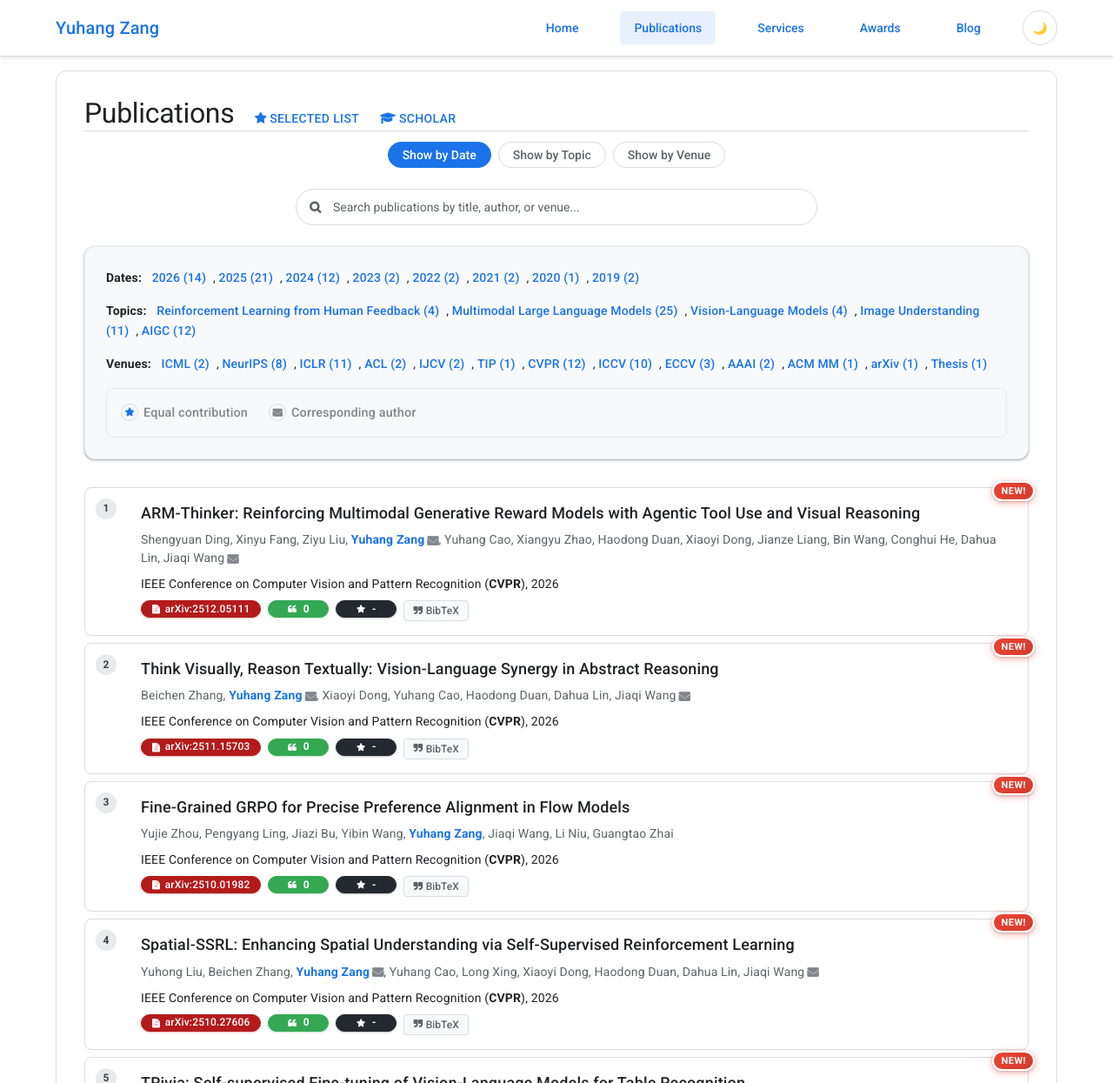
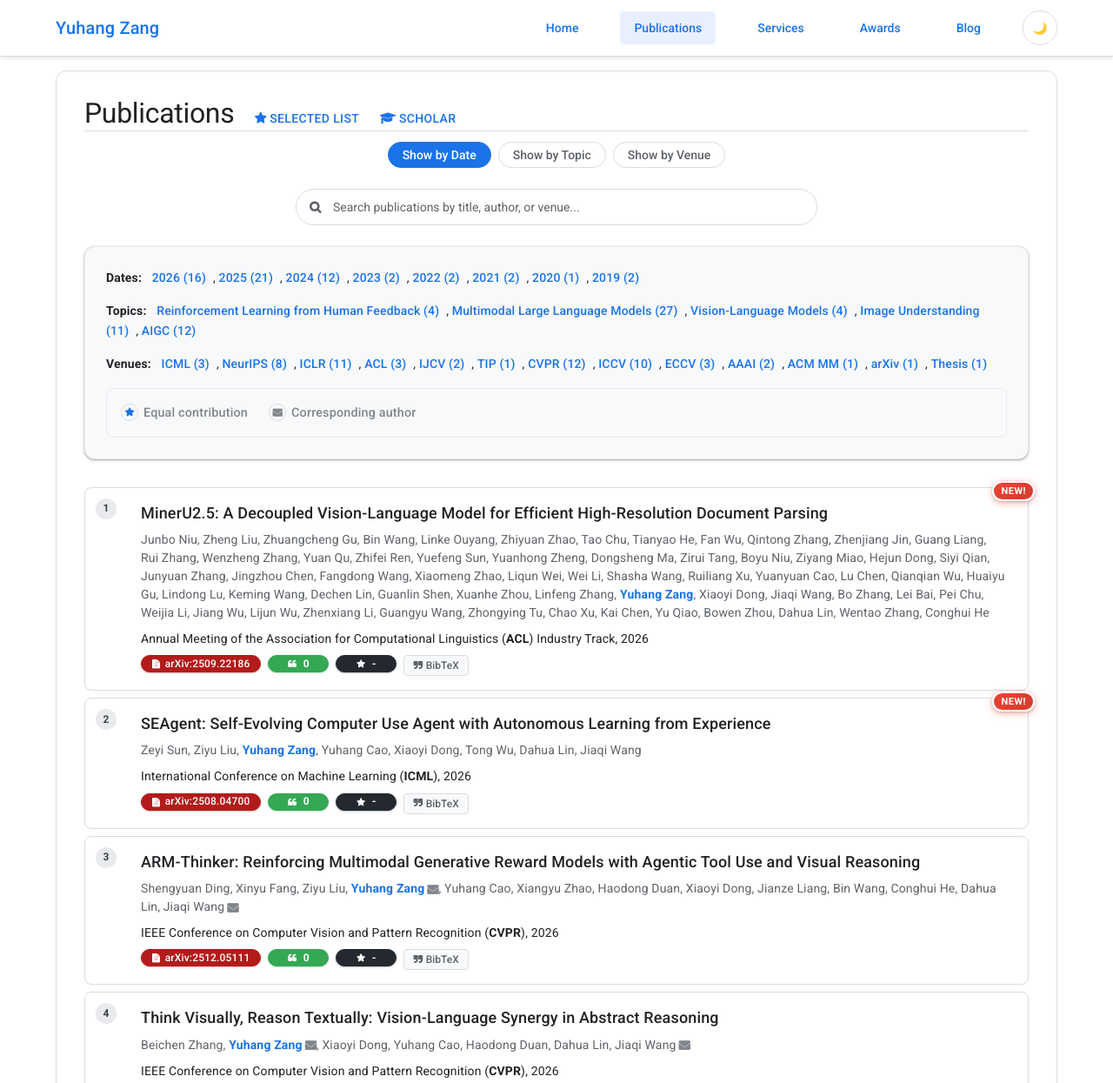
Before and after one commit to yuhangzang/yuhangzang.github.io, a plain HTML site: page research.html in a window 1280 px wide. Shown: the top 1245 px of the page at 87% size. Drawn offline with Linux system fonts and the light colour scheme; no server answers; a web font is replaced by a local one.

Commit message:
Add MinerU2.5 and SEAgent publications

```diff
--- a/research.html
+++ b/research.html
@@ -231,8 +231,51 @@
 
             <div id="papers-container">
 
+          <div class="paper-card" data-year="2026" data-topic="Multimodal Large Language Models" data-venue="ACL">
+            <div class="new-badge">New!</div>
+            <div class="paper-content">
+              <div class="paper-info">
+                <papertitle>MinerU2.5: A Decoupled Vision-Language Model for Efficient High-Resolution Document Parsing</papertitle>
+                <div class="author-names">Junbo Niu, Zheng Liu, Zhuangcheng Gu, Bin Wang, Linke Ouyang, Zhiyuan Zhao, Tao Chu, Tianyao He, Fan Wu, Qintong Zhang, Zhenjiang Jin, Guang Liang, Rui Zhang, Wenzheng Zhang, Yuan Qu, Zhifei Ren, Yuefeng Sun, Yuanhong Zheng, Dongsheng Ma, Zirui Tang, Boyu Niu, Ziyang Miao, Hejun Dong, Siyi Qian, Junyuan Zhang, Jingzhou Chen, Fangdong Wang, Xiaomeng Zhao, Liqun Wei, Wei Li, Shasha Wang, Ruiliang Xu, Yuanyuan Cao, Lu Chen, Qianqian Wu, Huaiyu Gu, Lindong Lu, Keming Wang, Dechen Lin, Guanlin Shen, Xuanhe Zhou, Linfeng Zhang, <span class="author-highlight">Yuhang Zang</span>, Xiaoyi Dong, Jiaqi Wang, Bo Zhang, Lei Bai, Pei Chu, Weijia Li, Jiang Wu, Lijun Wu, Zhenxiang Li, Guangyu Wang, Zhongying Tu, Chao Xu, Kai Chen, Yu Qiao, Bowen Zhou, Dahua Lin, Wentao Zhang, Conghui He</div>
+                <div class="paper-venue">Annual Meeting of the Association for Computational Linguistics (<b>ACL</b>) Industry Track, 2026</div>
+              </div>
+              <div class="paper-badges">
+                <a href="https://arxiv.org/abs/2509.22186" target="_blank" rel="noopener noreferrer" class="arxiv-btn"><i class="fa fa-file-text"></i>arXiv:2509.22186</a>
+                <a href="https://scholar.google.com/citations?view_op=view_citation&hl=en&user=hW23VKIAAAAJ&citation_for_view=hW23VKIAAAAJ:vRqMK49ujn8C" target="_blank" rel="noopener noreferrer" class="citations-btn">
+                  <i class="fa fa-quote-left"></i>
+                  <span class="citation-count show_paper_citations" data="hW23VKIAAAAJ:vRqMK49ujn8C">0</span>
+                </a>
+                <a href="https://github.com/opendatalab/MinerU" class="github-btn" target="_blank" rel="noopener noreferrer" data-repo="opendatalab/MinerU">
+                  <i class="fa fa-star"></i>
+                  <span class="star-count">0</span>
+                </a>
+              </div>
+            </div>
+          </div>
+
+          <div class="paper-card" data-year="2026" data-topic="Multimodal Large Language Models" data-venue="ICML">
+            <div class="new-badge">New!</div>
+            <div class="paper-content">
+              <div class="paper-info">
+                <papertitle>SEAgent: Self-Evolving Computer Use Agent with Autonomous Learning from Experience</papertitle>
+                <div class="author-names">Zeyi Sun, Ziyu Liu, <span class="author-highlight">Yuhang Zang</span>, Yuhang Cao, Xiaoyi Dong, Tong Wu, Dahua Lin, Jiaqi Wang</div>
+                <div class="paper-venue">International Conference on Machine Learning (<b>ICML</b>), 2026</div>
+              </div>
+              <div class="paper-badges">
+                <a href="https://arxiv.org/abs/2508.04700" target="_blank" rel="noopener noreferrer" class="arxiv-btn"><i class="fa fa-file-text"></i>arXiv:2508.04700</a>
+                <a href="https://scholar.google.com/citations?view_op=view_citation&hl=en&user=hW23VKIAAAAJ&citation_for_view=hW23VKIAAAAJ:SP6oXDckpogC" target="_blank" rel="noopener noreferrer" class="citations-btn">
+                  <i class="fa fa-quote-left"></i>
+                  <span class="citation-count show_paper_citations" data="hW23VKIAAAAJ:SP6oXDckpogC">0</span>
+                </a>
+                <a href="https://github.com/SunzeY/SEAgent" class="github-btn" target="_blank" rel="noopener noreferrer" data-repo="SunzeY/SEAgent">
+                  <i class="fa fa-star"></i>
+                  <span class="star-count">0</span>
+                </a>
+              </div>
+            </div>
+          </div>
+
           <div class="paper-card" data-year="2026" data-topic="Multimodal Large Language Models" data-venue="CVPR">
-            <div class="new-badge">New!</div>
             <div class="paper-content">
               <div class="paper-info">
                 <papertitle>ARM-Thinker: Reinforcing Multimodal Generative Reward Models with Agentic Tool Use and Visual Reasoning</papertitle>
@@ -254,7 +297,6 @@
           </div>
 
           <div class="paper-card" data-year="2026" data-topic="Multimodal Large Language Models" data-venue="CVPR">
-            <div class="new-badge">New!</div>
             <div class="paper-content">
               <div class="paper-info">
                 <papertitle>Think Visually, Reason Textually: Vision-Language Synergy in Abstract Reasoning</papertitle>
@@ -276,7 +318,6 @@
           </div>
 
           <div class="paper-card" data-year="2026" data-topic="AIGC" data-venue="CVPR">
-            <div class="new-badge">New!</div>
             <div class="paper-content">
               <div class="paper-info">
                 <papertitle>Fine-Grained GRPO for Precise Preference Alignment in Flow Models</papertitle>
@@ -298,7 +339,6 @@
           </div>
 
           <div class="paper-card" data-year="2026" data-topic="Multimodal Large Language Models" data-venue="CVPR">
-            <div class="new-badge">New!</div>
             <div class="paper-content">
               <div class="paper-info">
                 <papertitle>Spatial-SSRL: Enhancing Spatial Understanding via Self-Supervised Reinforcement Learning</papertitle>
@@ -320,7 +360,6 @@
           </div>
 
           <div class="paper-card" data-year="2026" data-topic="Multimodal Large Language Models" data-venue="CVPR">
-            <div class="new-badge">New!</div>
             <div class="paper-content">
               <div class="paper-info">
                 <papertitle>TRivia: Self-supervised Fine-tuning of Vision-Language Models for Table Recognition</papertitle>
@@ -342,7 +381,6 @@
           </div>
 
           <div class="paper-card" data-year="2026" data-topic="AIGC" data-venue="ICLR">
-            <div class="new-badge">New!</div>
             <div class="paper-content">
               <div class="paper-info">
                 <papertitle>Beyond Fixed: Training-Free Variable-Length Denoising for Diffusion Large Language Models</papertitle>
@@ -364,7 +402,6 @@
           </div>
 
           <div class="paper-card" data-year="2026" data-topic="AIGC" data-venue="ICLR">
-            <div class="new-badge">New!</div>
             <div class="paper-content">
               <div class="paper-info">
                 <papertitle>DiCache: Let Diffusion Model Determine Its Own Cache</papertitle>
@@ -386,7 +423,6 @@
           </div>
 
           <div class="paper-card" data-year="2026" data-topic="Image Understanding" data-venue="ICLR">
-            <div class="new-badge">New!</div>
             <div class="paper-content">
               <div class="paper-info">
                 <papertitle>SeC: Advancing Complex Video Object Segmentation via Progressive Concept Construction</papertitle>
@@ -408,7 +444,6 @@
           </div>
 
           <div class="paper-card" data-year="2026" data-topic="Multimodal Large Language Models" data-venue="ICLR">
-            <div class="new-badge">New!</div>
             <div class="paper-content">
               <div class="paper-info">
                 <papertitle>SIM-CoT: Supervised Implicit Chain-of-Thought</papertitle>
@@ -430,7 +465,6 @@
           </div>
 
           <div class="paper-card" data-year="2026" data-topic="Multimodal Large Language Models" data-venue="ICLR">
-            <div class="new-badge">New!</div>
             <div class="paper-content">
               <div class="paper-info">
                 <papertitle>ScaleCap: Inference-Time Scalable Image Captioning via Dual-Modality Debiasing</papertitle>
@@ -452,7 +486,6 @@
           </div>
 
           <div class="paper-card" data-year="2026" data-topic="Multimodal Large Language Models" data-venue="ICLR">
-            <div class="new-badge">New!</div>
             <div class="paper-content">
               <div class="paper-info">
                 <papertitle>STAR-Bench: Probing Deep Spatio-Temporal Reasoning as Audio 4D Intelligence</papertitle>
@@ -474,7 +507,6 @@
           </div>
 
           <div class="paper-card" data-year="2026" data-topic="Image Understanding" data-venue="ICLR">
-            <div class="new-badge">New!</div>
             <div class="paper-content">
               <div class="paper-info">
                 <papertitle>Visual Self-Refine: A Pixel-Guided Paradigm for Accurate Chart Parsing</papertitle>
@@ -488,7 +520,6 @@
           </div>
 
           <div class="paper-card" data-year="2026" data-topic="Multimodal Large Language Models" data-venue="ICLR">
-            <div class="new-badge">New!</div>
             <div class="paper-content">
               <div class="paper-info">
                 <papertitle>CapRL: Stimulating Dense Image Caption Capabilities via Reinforcement Learning</papertitle>
```
